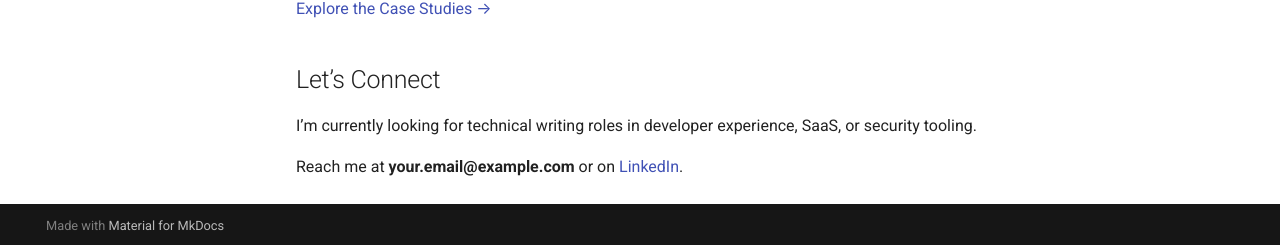
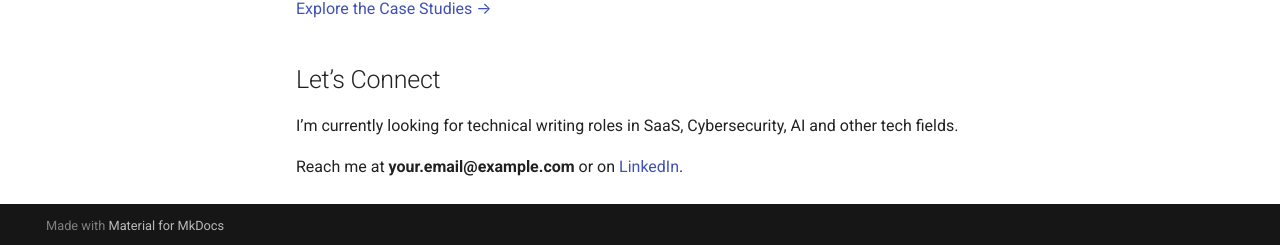
Before and after one commit to bankswe-portfolio/tech-writing-portfolio, an MkDocs documentation site: the page built from docs/index.md, in a window 1280 px wide and 900 px high, scrolled down 1060 px. Shown: the part 652-897 px from the top of the window. Built offline with MkDocs 1.6.1 and Material for MkDocs 9.7.7, drawn with Linux system fonts in a browser that asks for light colours; comment, search, counter and statistics services are not loaded.

Commit message:
updated home page

```diff
--- a/docs/index.md
+++ b/docs/index.md
@@ -48,6 +48,6 @@ Each case study demonstrates how I tackle a specific documentation challenge —
 
 ## Let’s Connect
 
-I’m currently looking for technical writing roles in developer experience, SaaS, or security tooling.
+I’m currently looking for technical writing roles in SaaS, Cybersecurity, AI and other tech fields.
 
 Reach me at **your.email@example.com** or on [LinkedIn](https://www.linkedin.com/in/william-banks-7a736793/).
```
